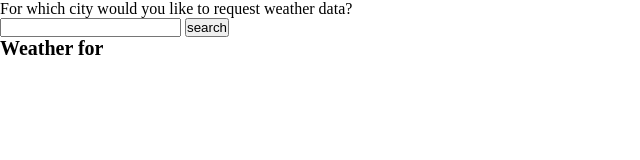
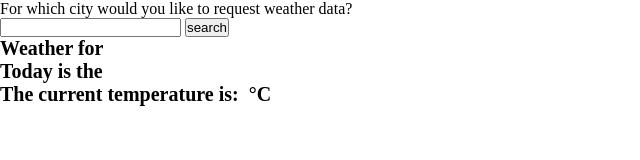
Before and after one commit to DebSol11/odin-weather-app, a website built with webpack: page src/template.html in a window 1280 px wide. Shown: the whole page, without its empty margins (0-640 px from the left). Built offline with nearby package versions, Linux system fonts and the light colour scheme.

Commit message:
Change .then to await and split display function

```diff
--- a/src/template.html
+++ b/src/template.html
@@ -13,7 +13,14 @@
         <p>Weather for </p>
         <span id="selectedCity"></span>
     </div>
-    <h3 id="currentDay"></h3>
-    <h3 id="currentTemperature"></h3>
+    <div class="flexContainer">
+        <p>Today is the </p>
+        <span id="currentDay"></span>
+    </div>
+    <div class="flexContainer">
+        <p>The current temperature is: </p>
+        <span id="currentTemperature"></span>
+        <p> °C</p>
+    </div>
 </body>
 </html>
```
Also changed, not shown: dist/index.html, dist/main.js, src/.js/script.js, 1 other file.
